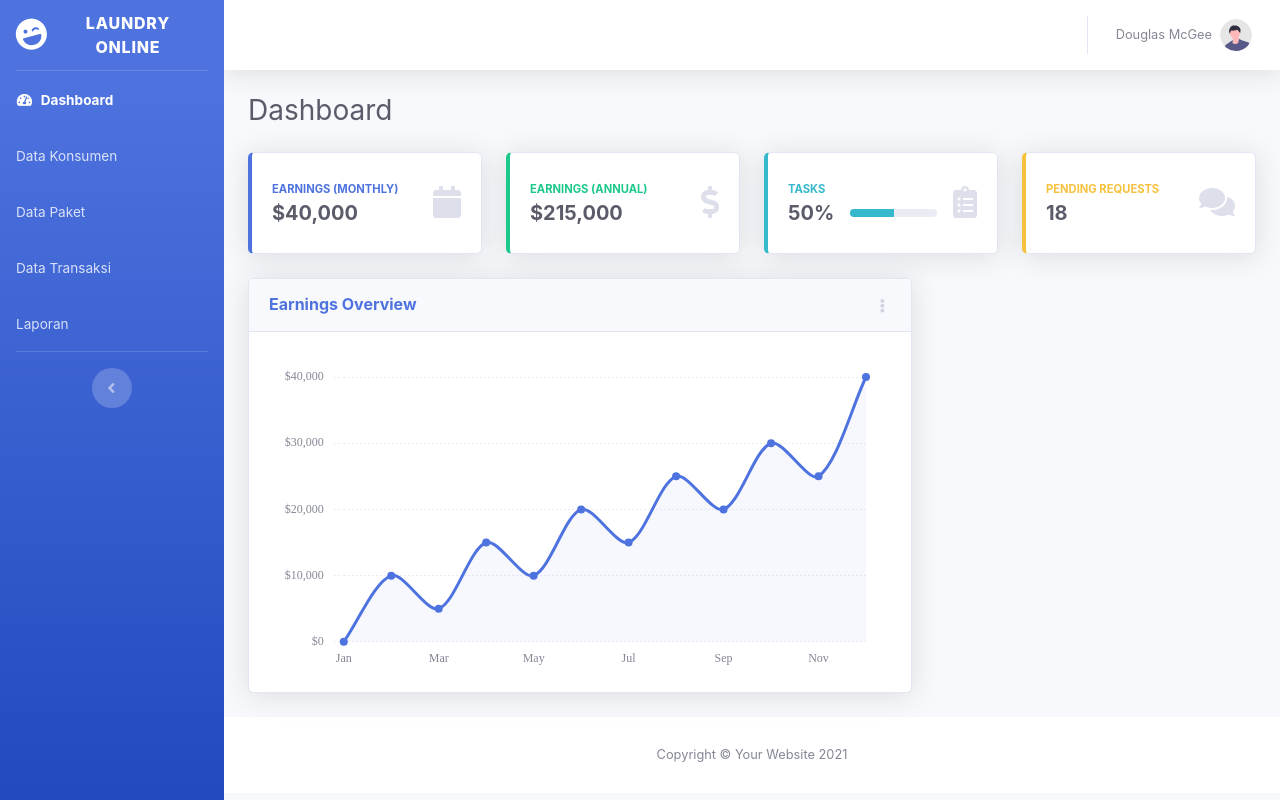
After one commit to 270505Nana/laundry_codeigniter_pkl, a CodeIgniter app: page /database/index.php/dashboard/index in a window 1280 px wide. The commit adds this page. Run offline with CodeIgniter, Linux system fonts and the light colour scheme.

Commit message:
Update dashboard admin

```diff
--- /dev/null
+++ b/application/controllers/dashboard.php
@@ -0,0 +1,13 @@
+<?php
+defined('BASEPATH') OR exit('No direct script access allowed');
+
+class Dashboard extends CI_Controller{
+
+    public function index(){
+
+        $this->load->view('backend/dashboard');
+
+    }
+}
+
+?>
--- /dev/null
+++ b/application/views/backend/dashboard.php
@@ -0,0 +1,308 @@
+<!DOCTYPE html>
+<html lang="en">
+
+<head>
+
+    <meta charset="utf-8">
+    <meta http-equiv="X-UA-Compatible" content="IE=edge">
+    <meta name="viewport" content="width=device-width, initial-scale=1, shrink-to-fit=no">
+    <meta name="description" content="">
+    <meta name="author" content="">
+
+    <title>SB Admin 2 - Dashboard</title>
+
+    <!-- Custom fonts for this template-->
+    <link href="<?php echo base_url()?>assets/admin/vendor/fontawesome-free/css/all.min.css" rel="stylesheet" type="text/css">
+    <link href="<?php echo base_url()?>assets/admin/https://fonts.googleapis.com/css?family=Nunito:200,200i,300,300i,400,400i,600,600i,700,700i,800,800i,900,900i" rel="stylesheet">
+
+    <!-- Custom styles for this template-->
+    <link href="<?php echo base_url()?>assets/admin/css/sb-admin-2.min.css" rel="stylesheet">
+
+</head>
+
+<body id="page-top">
+
+    <!-- Page Wrapper -->
+    <div id="wrapper">
+
+    <!-- Sidebar -->
+
+    <?php $this->load->view('backend/menu');?>
+
+    <!-- End Sidebar -->
+
+        <!-- Content Wrapper -->
+        <div id="content-wrapper" class="d-flex flex-column">
+
+            <!-- Main Content -->
+            <div id="content">
+
+                <!-- Topbar -->
+                <nav class="navbar navbar-expand navbar-light bg-white topbar mb-4 static-top shadow">
+
+                    <!-- Sidebar Toggle (Topbar) -->
+                    <button id="sidebarToggleTop" class="btn btn-link d-md-none rounded-circle mr-3">
+                        <i class="fa fa-bars"></i>
+                    </button>
+
+                    <!-- Topbar Navbar -->
+                    <ul class="navbar-nav ml-auto">
+
+                        <!-- Nav Item - Search Dropdown (Visible Only XS) -->
+                        <li class="nav-item dropdown no-arrow d-sm-none">
+                            <a class="nav-link dropdown-toggle" href="#" id="searchDropdown" role="button"
+                                data-toggle="dropdown" aria-haspopup="true" aria-expanded="false">
+                                <i class="fas fa-search fa-fw"></i>
+                            </a>
+                            <!-- Dropdown - Messages -->
+                            <div class="dropdown-menu dropdown-menu-right p-3 shadow animated--grow-in"
+                                aria-labelledby="searchDropdown">
+                                <form class="form-inline mr-auto w-100 navbar-search">
+                                    <div class="input-group">
+                                        <input type="text" class="form-control bg-light border-0 small"
+                                            placeholder="Search for..." aria-label="Search"
+                                            aria-describedby="basic-addon2">
+                                        <div class="input-group-append">
+                                            <button class="btn btn-primary" type="button">
+                                                <i class="fas fa-search fa-sm"></i>
+                                            </button>
+                                        </div>
+                                    </div>
+                                </form>
+                            </div>
+                        </li>
+                        <div class="topbar-divider d-none d-sm-block"></div>
+
+                        <!-- Nav Item - User Information -->
+                        <li class="nav-item dropdown no-arrow">
+                            <a class="nav-link dropdown-toggle" href="#" id="userDropdown" role="button"
+                                data-toggle="dropdown" aria-haspopup="true" aria-expanded="false">
+                                <span class="mr-2 d-none d-lg-inline text-gray-600 small">Douglas McGee</span>
+                                <img class="img-profile rounded-circle"
+                                    src="img/undraw_profile.svg">
+                            </a>
+                            <!-- Dropdown - User Information -->
+                            <div class="dropdown-menu dropdown-menu-right shadow animated--grow-in"
+                                aria-labelledby="userDropdown">
+                                <a class="dropdown-item" href="#">
+                                    <i class="fas fa-user fa-sm fa-fw mr-2 text-gray-400"></i>
+                                    Profile
+                                </a>
+                                <a class="dropdown-item" href="#">
+                                    <i class="fas fa-cogs fa-sm fa-fw mr-2 text-gray-400"></i>
+                                    Settings
+                                </a>
+                                <a class="dropdown-item" href="#">
+                                    <i class="fas fa-list fa-sm fa-fw mr-2 text-gray-400"></i>
+                                    Activity Log
+                                </a>
+                                <div class="dropdown-divider"></div>
+                                <a class="dropdown-item" href="#" data-toggle="modal" data-target="#logoutModal">
+                                    <i class="fas fa-sign-out-alt fa-sm fa-fw mr-2 text-gray-400"></i>
+                                    Logout
+                                </a>
+                            </div>
+                        </li>
+
+                    </ul>
+
+                </nav>
+                <!-- End of Topbar -->
+
+                <!-- Begin Page Content -->
+                <div class="container-fluid">
+
+                    <!-- Page Heading -->
+                    <div class="d-sm-flex align-items-center justify-content-between mb-4">
+                        <h1 class="h3 mb-0 text-gray-800">Dashboard</h1>
+
+                    </div>
+
+                    <!-- Content Row -->
+                    <div class="row">
+
+                        <!-- Earnings (Monthly) Card Example -->
+                        <div class="col-xl-3 col-md-6 mb-4">
+                            <div class="card border-left-primary shadow h-100 py-2">
+                                <div class="card-body">
+                                    <div class="row no-gutters align-items-center">
+                                        <div class="col mr-2">
+                                            <div class="text-xs font-weight-bold text-primary text-uppercase mb-1">
+                                                Earnings (Monthly)</div>
+                                            <div class="h5 mb-0 font-weight-bold text-gray-800">$40,000</div>
+                                        </div>
+                                        <div class="col-auto">
+                                            <i class="fas fa-calendar fa-2x text-gray-300"></i>
+                                        </div>
+                                    </div>
+                                </div>
+                            </div>
+                        </div>
+
+                        <!-- Earnings (Monthly) Card Example -->
+                        <div class="col-xl-3 col-md-6 mb-4">
+                            <div class="card border-left-success shadow h-100 py-2">
+                                <div class="card-body">
+                                    <div class="row no-gutters align-items-center">
+                                        <div class="col mr-2">
+                                            <div class="text-xs font-weight-bold text-success text-uppercase mb-1">
+                                                Earnings (Annual)</div>
+                                            <div class="h5 mb-0 font-weight-bold text-gray-800">$215,000</div>
+                                        </div>
+                                        <div class="col-auto">
+                                            <i class="fas fa-dollar-sign fa-2x text-gray-300"></i>
+                                        </div>
+                                    </div>
+                                </div>
+                            </div>
+                        </div>
+
+                        <!-- Earnings (Monthly) Card Example -->
+                        <div class="col-xl-3 col-md-6 mb-4">
+                            <div class="card border-left-info shadow h-100 py-2">
+                                <div class="card-body">
+                                    <div class="row no-gutters align-items-center">
+                                        <div class="col mr-2">
+                                            <div class="text-xs font-weight-bold text-info text-uppercase mb-1">Tasks
+                                            </div>
+                                            <div class="row no-gutters align-items-center">
+                                                <div class="col-auto">
+                                                    <div class="h5 mb-0 mr-3 font-weight-bold text-gray-800">50%</div>
+                                                </div>
+                                                <div class="col">
+                                                    <div class="progress progress-sm mr-2">
+                                                        <div class="progress-bar bg-info" role="progressbar"
+                                                            style="width: 50%" aria-valuenow="50" aria-valuemin="0"
+                                                            aria-valuemax="100"></div>
+                                                    </div>
+                                                </div>
+                                            </div>
+                                        </div>
+                                        <div class="col-auto">
+                                            <i class="fas fa-clipboard-list fa-2x text-gray-300"></i>
+                                        </div>
+                                    </div>
+                                </div>
+                            </div>
+                        </div>
+
+                        <!-- Pending Requests Card Example -->
+                        <div class="col-xl-3 col-md-6 mb-4">
+                            <div class="card border-left-warning shadow h-100 py-2">
+                                <div class="card-body">
+                                    <div class="row no-gutters align-items-center">
+                                        <div class="col mr-2">
+                                            <div class="text-xs font-weight-bold text-warning text-uppercase mb-1">
+                                                Pending Requests</div>
+                                            <div class="h5 mb-0 font-weight-bold text-gray-800">18</div>
+                                        </div>
+                                        <div class="col-auto">
+                                            <i class="fas fa-comments fa-2x text-gray-300"></i>
+                                        </div>
+                                    </div>
+                                </div>
+                            </div>
+                        </div>
+                    </div>
+
+                    <!-- Content Row -->
+
+                    <div class="row">
+
+                        <!-- Area Chart -->
+                        <div class="col-xl-8 col-lg-7">
+                            <div class="card shadow mb-4">
+                                <!-- Card Header - Dropdown -->
+                                <div
+                                    class="card-header py-3 d-flex flex-row align-items-center justify-content-between">
+                                    <h6 class="m-0 font-weight-bold text-primary">Earnings Overview</h6>
+                                    <div class="dropdown no-arrow">
+                                        <a class="dropdown-toggle" href="#" role="button" id="dropdownMenuLink"
+                                            data-toggle="dropdown" aria-haspopup="true" aria-expanded="false">
+                                            <i class="fas fa-ellipsis-v fa-sm fa-fw text-gray-400"></i>
+                                        </a>
+                                        <div class="dropdown-menu dropdown-menu-right shadow animated--fade-in"
+                                            aria-labelledby="dropdownMenuLink">
+                                            <div class="dropdown-header">Dropdown Header:</div>
+                                            <a class="dropdown-item" href="#">Action</a>
+                                            <a class="dropdown-item" href="#">Another action</a>
+                                            <div class="dropdown-divider"></div>
+                                            <a class="dropdown-item" href="#">Something else here</a>
+                                        </div>
+                                    </div>
+                                </div>
+                                <!-- Card Body -->
+                                <div class="card-body">
+                                    <div class="chart-area">
+                                        <canvas id="myAreaChart"></canvas>
+                                    </div>
+                                </div>
+                            </div>
+                        </div>
+                </div>
+                <!-- /.container-fluid -->
+
+            </div>
+            <!-- End of Main Content -->
+
+            <!-- Footer -->
+            <footer class="sticky-footer bg-white">
+                <div class="container my-auto">
+                    <div class="copyright text-center my-auto">
+                        <span>Copyright &copy; Your Website 2021</span>
+                    </div>
+                </div>
+            </footer>
+            <!-- End of Footer -->
+
+        </div>
+        <!-- End of Content Wrapper -->
+
+    </div>
+    <!-- End of Page Wrapper -->
+
+    <!-- Scroll to Top Button-->
+    <a class="scroll-to-top rounded" href="#page-top">
+        <i class="fas fa-angle-up"></i>
+    </a>
+
+    <!-- Logout Modal-->
+    <div class="modal fade" id="logoutModal" tabindex="-1" role="dialog" aria-labelledby="exampleModalLabel"
+        aria-hidden="true">
+        <div class="modal-dialog" role="document">
+            <div class="modal-content">
+                <div class="modal-header">
+                    <h5 class="modal-title" id="exampleModalLabel">Ready to Leave?</h5>
+                    <button class="close" type="button" data-dismiss="modal" aria-label="Close">
+                        <span aria-hidden="true">×</span>
+                    </button>
+                </div>
+                <div class="modal-body">Select "Logout" below if you are ready to end your current session.</div>
+                <div class="modal-footer">
+                    <button class="btn btn-secondary" type="button" data-dismiss="modal">Cancel</button>
+                    <a class="btn btn-primary" href="login.html">Logout</a>
+                </div>
+            </div>
+        </div>
+    </div>
+
+    <!-- Bootstrap core JavaScript-->
+    <script src="<?php echo base_url()?>assets/admin/vendor/jquery/jquery.min.js"></script>
+    <script src="vendor/bootstrap/js/bootstrap.bundle.min.js"></script>
+
+    <!-- Core plugin JavaScript-->
+    <script src="<?php echo base_url()?>assets/admin/vendor/jquery-easing/jquery.easing.min.js"></script>
+
+    <!-- Custom scripts for all pages-->
+    <script src="<?php echo base_url()?>assets/admin/js/sb-admin-2.min.js"></script>
+
+    <!-- Page level plugins -->
+    <script src="<?php echo base_url()?>assets/admin/vendor/chart.js/Chart.min.js"></script>
+
+    <!-- Page level custom scripts -->
+    <script src="<?php echo base_url()?>assets/admin/js/demo/chart-area-demo.js"></script>
+    <script src="<?php echo base_url()?>assets/admin/js/demo/chart-pie-demo.js"></script>
+
+</body>
+
+</html>
--- /dev/null
+++ b/application/views/backend/menu.php
@@ -0,0 +1,75 @@
+<!DOCTYPE html>
+<html lang="en">
+<head>
+    <meta charset="UTF-8">
+    <meta http-equiv="X-UA-Compatible" content="IE=edge">
+    <meta name="viewport" content="width=device-width, initial-scale=1.0">
+    <title>Document</title>
+
+    <style>
+        .bg_menu{
+
+            background-image: linear-gradient(#a0c6e3);
+        }
+    </style>
+</head>
+<body>
+      <!-- Sidebar -->
+        <ul class="navbar-nav bg_menu bg-gradient-primary sidebar sidebar-dark accordion" id="accordionSidebar">
+
+            <!-- Sidebar - Brand -->
+            <a class="sidebar-brand d-flex align-items-center justify-content-center" href="index.html">
+                <div class="sidebar-brand-icon rotate-n-15">
+                    <i class="fas fa-laugh-wink"></i>
+                </div>
+                <div class="sidebar-brand-text mx-3">Laundry Online</div>
+            </a>
+
+
+<!-- _______________________________________________________________________________________________________________________________________________________________________________ -->
+
+
+            <!-- Divider -->
+            <hr class="sidebar-divider my-0">
+
+            <!-- SIDE BAR -->
+
+            <!-- Nav Item - Dashboard -->
+            <li class="nav-item active">
+                <a class="nav-link" href="index.html">
+                    <i class="fas fa-fw fa-tachometer-alt"></i>
+                    <span>Dashboard</span></a>
+            </li>
+
+                       <!-- Nav Item - Charts -->
+            <li class="nav-item">
+                <a class="nav-link" href="charts.html">
+                    <span>Data Konsumen</span></a>
+            </li>
+
+            <li class="nav-item">
+                <a class="nav-link" href="charts.html">
+                    <span>Data Paket</span></a>
+            </li>
+
+            <li class="nav-item">
+                <a class="nav-link" href="charts.html">
+                    <span>Data Transaksi</span></a>
+            </li>
+
+            <li class="nav-item">
+                <a class="nav-link" href="charts.html">
+                    <span>Laporan</span></a>
+            </li>
+            <!-- Divider -->
+            <hr class="sidebar-divider d-none d-md-block">
+
+            <!-- Sidebar Toggler (Sidebar) -->
+            <div class="text-center d-none d-md-inline">
+                <button class="rounded-circle border-0" id="sidebarToggle"></button>
+            </div>
+
+        </ul>
+        <!-- End of Sidebar -->
+</body>
+</html>
```
Also changed, not shown: application/controllers/login.php (added, +20 -0 lines), application/models/m_login.php (added, +28 -0 lines), application/views/backend/login.php (+8 -9 lines), assets/admin/css/sb-admin-2.css.
